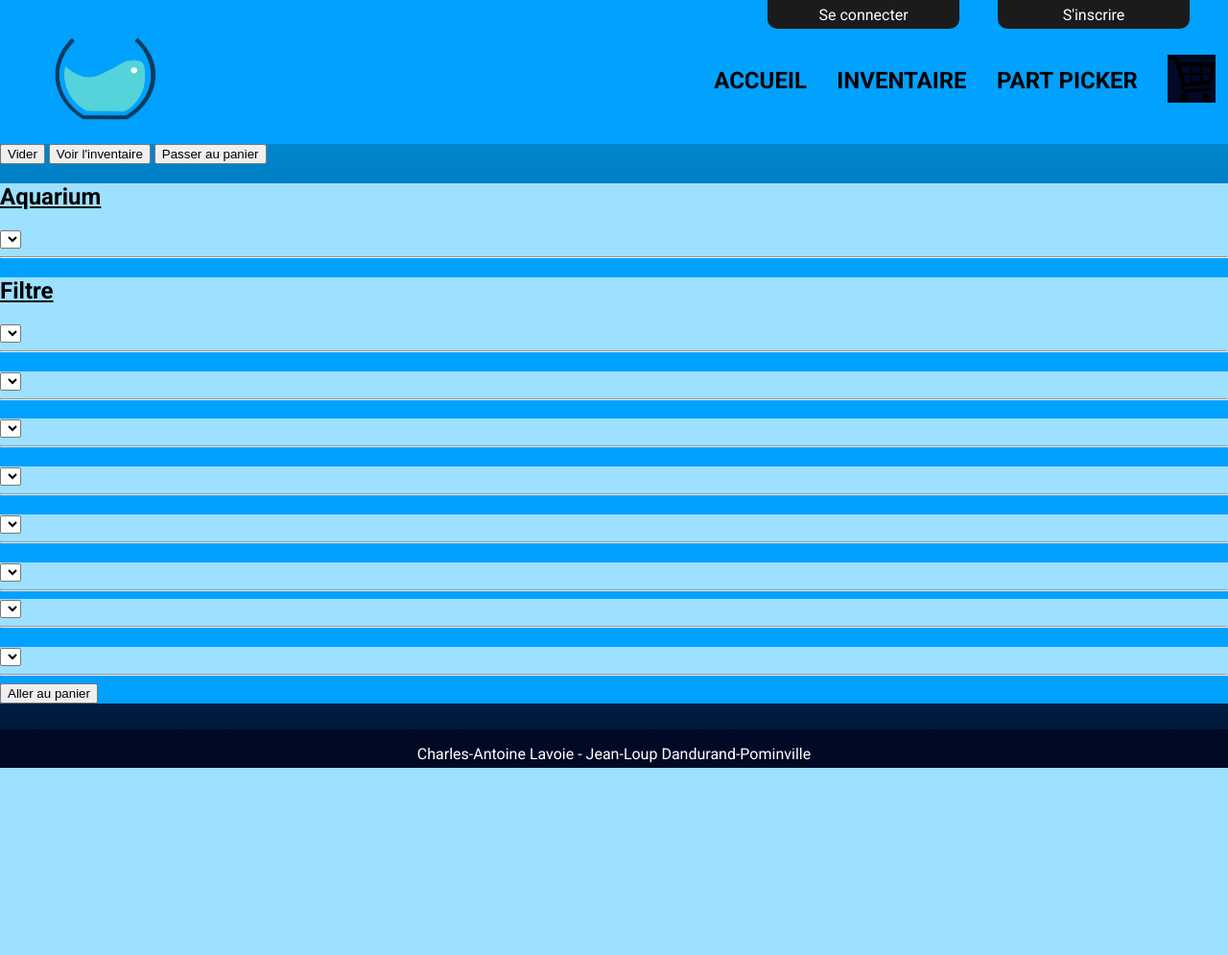
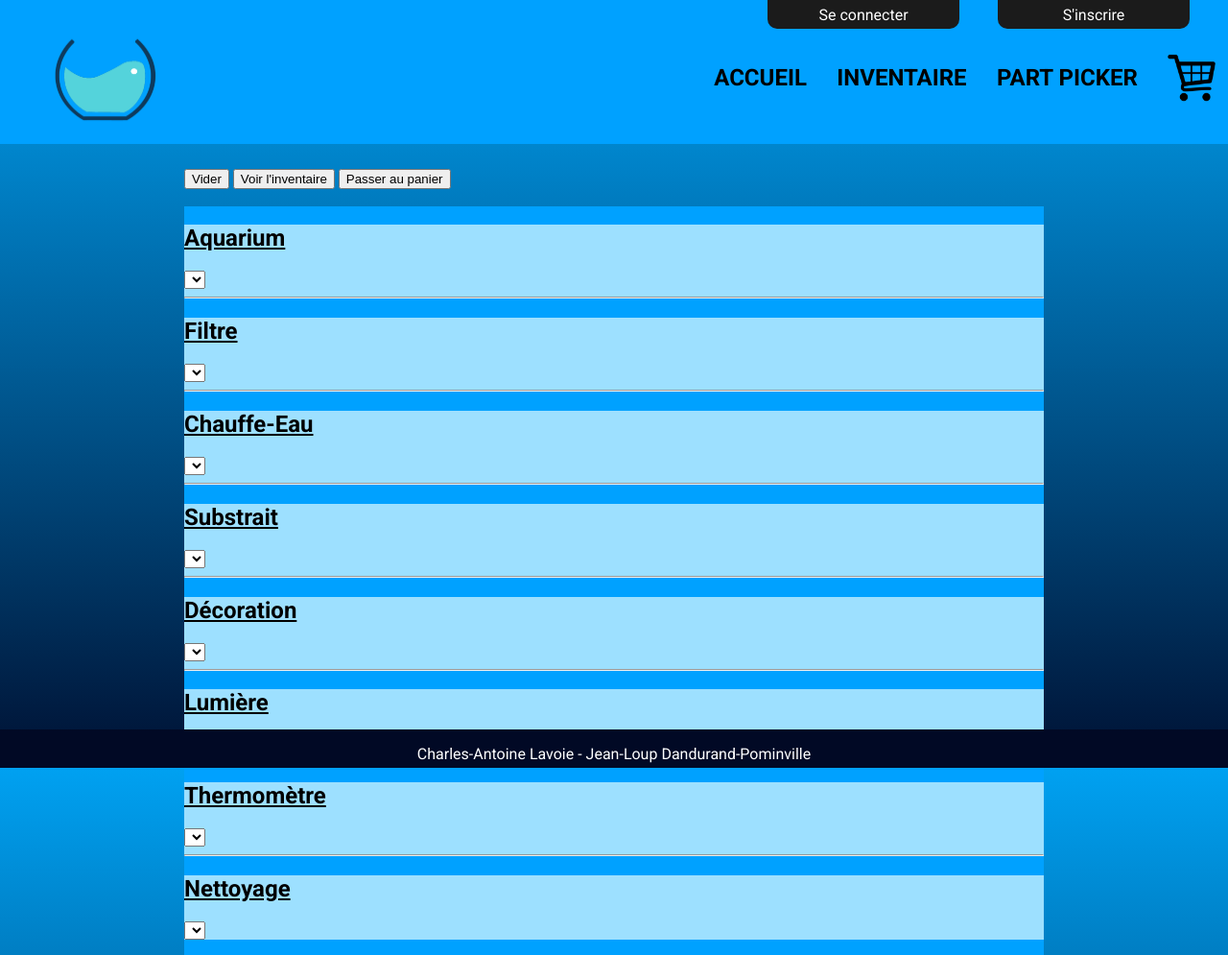
Before and after one commit to Jean-LoupIsReal/ProjetWebAquarium, a PHP site: page /poissonPartPicker.php in a window 1280 px wide. Shown: the whole page at 96% size. Before the commit the page ends 800 px from the top, so only its background shows below. Run offline with PHP 8.4, Linux system fonts and the light colour scheme; lists and menus that the app fills with data are empty; some web fonts are replaced.

Commit message:
sauvegarde

```diff
--- a/classe/classeAquarium.php
+++ b/classe/classeAquarium.php
@@ -22,6 +22,8 @@
         }
     }
 
+    //mode: "ajouter" = bouton ajoute au panier
+    //mode: "supprimer" = bouton supprime du panier
     public function affiche($mode)
     {
         echo "<div class='affichage'>";
--- a/connexion.php
+++ b/connexion.php
@@ -1,5 +1,5 @@
 <!-- connexion au compte -->
-<?php include_once("inc/pretraitement.php") ?>
+<?php include_once("inc/header.php") ?>
 <div class="inscription">
     <h1>Connexion</h1>
 
--- a/css/style.css
+++ b/css/style.css
@@ -255,9 +255,24 @@
 
 /*   CSS POISSONPARTPICKER   */
 
+.section-principale
+{
+    display:flex;
+    flex-direction: column;
+    width: 70%;
+    margin: 2% auto auto auto;
+}
+
+.boutons-fonctions
+{
+    float:left;
+}
+
 .part-picker
 {
+    margin-top:2%;
     background-color: var(--bleupale);
+
 }
 
 .part
@@ -465,19 +480,3 @@
     }
 
 }
-
-
-.panier-paiement
-{
-    flex-direction:column;
-    align-items: center;
-}
-.panier
-{
-    width: 80%;
-    background-color: var(--bleumarin);
-}
-.paiement
-{
-    width:60%;
-}
--- a/inc/header.php
+++ b/inc/header.php
@@ -1,8 +1,5 @@
 <?php
-if (session_status() === PHP_SESSION_NONE) {
-    session_start();
-}
-
+include_once("traitement.php");
 ?>
 
 <!DOCTYPE html>
--- a/inc/pretraitement.php
+++ b/inc/pretraitement.php
@@ -1,4 +1,8 @@
-<?php session_start();
+<?php
+if (session_status() === PHP_SESSION_NONE) {
+    session_start();
+}
+
 include_once("inc/autoloader.php");
 include_once("classe/PDOFactory.php");
 include_once("manager/item_manager.php");
--- a/inventaire.php
+++ b/inventaire.php
@@ -1,4 +1,4 @@
-<?php include_once("inc/pretraitement.php") ?>
+<?php include_once("inc/header.php") ?>
 
 <!-- affiche les éléments selon le filtre du poisson part picker -->
 <div class="inventaire">
--- a/js/script.js
+++ b/js/script.js
@@ -77,9 +77,9 @@
   location.reload();
 }
 
-function supprimerObjet(event)
+function afficherChoix(id)
 {
-  event.target.value;
+
 }
 
 function setCookie(cname, cvalue, exdays) {
--- a/manager/item_manager.php
+++ b/manager/item_manager.php
@@ -11,25 +11,24 @@
 
 
     const SELECT_ALL_AQUARIUMS = "SELECT aquarium.*,  type_aquarium.`type` FROM aquarium
-
-                                  INNER JOIN type_aquarium ON aquarium.no_type_aquarium = type_aquarium.no" ;
+                                    INNER JOIN type_aquarium ON aquarium.no_type_aquarium = type_aquarium.no" ;
 
     const SELECT_ALL_ITEMS = "SELECT item_autre.*,  compagnie.compagnie, type_item.type  FROM item_autre
                               INNER JOIN compagnie ON item_autre.no_compagnie = compagnie.no
                               INNER JOIN type_item ON item_autre.no_type_item = type_item.no
                               WHERE no_type_item =
-                              (SELECT `no` FROM type_item WHERE :type_item LIKE type_item.type)";
+                              (SELECT item_autre.no FROM type_item WHERE :type_item LIKE type_item.type)";
 
-    const SELECT_POISSON_BY_ID = "SELECT * FROM `poisson` where `no` = :_no";
+    const SELECT_POISSON_BY_ID = "SELECT * FROM `poisson` where poisson.no = :_no";
 
     const SELECT_AQUARIUM_BY_ID = "SELECT * FROM aquarium
                                     INNER JOIN type_aquarium ON aquarium.no_type_aquarium = type_aquarium.no
-                                    WHERE `no` = :_no";
+                                    WHERE aquarium.no = :_no";
 
     const SELECT_ITEM_BY_ID = "SELECT item_autre.*, type_item.type, compagnie.compagnie  FROM item_autre
                                INNER JOIN compagnie ON item_autre.no_compagnie = compagnie.no
                                INNER JOIN type_item ON item_autre.no_type_item = type_item.no
-                               WHERE `no` = :_no";
+                               WHERE item_autre.no = :_no";
 
     public function __construct($db) { $this->set_db($db); }
 
@@ -49,15 +48,18 @@
         return $poissonsArray;
     }
 
-    public function getPoissonById($no){
+    public function getPoissonById($no) : Poisson
+    {
         //requete
         $query = $this->_db->prepare(self::SELECT_POISSON_BY_ID);
         //changement de variable
         $query->execute(array("_no" => $no));
         //fetch
-        $poisson = $query->fetcha();
+        $poisson = $query->fetch();
         //s'assure qu'il ne soit pas vide
         assert(!empty($poisson), "L'item n'a pas été trouvé(s) dans la base de données.");
+
+        return new Poisson($poisson);
     }
 
     public function getAquariums() : array{
@@ -71,15 +73,18 @@
         return $aquariumsArray;
     }
 
-    public function getAquariumById($no){
+    public function getAquariumById($no) : Aquarium
+    {
         //requete
         $query = $this->_db->prepare(self::SELECT_AQUARIUM_BY_ID);
         //changement de variable
         $query->execute(array("_no" => $no));
         //fetch
-        $aquarium = $query->fetcha();
+        $aquarium = $query->fetch();
         //s'assure qu'il ne soit pas vide
         assert(!empty($aquarium), "L'item n'a pas été trouvé(s) dans la base de données.");
+
+        return new Aquarium($aquarium);
     }
 
     public function getItems($type_item) : array{
@@ -98,7 +103,8 @@
         return $itemsArray;
     }
 
-    public function getItemById($no){
+    public function getItemById($no) : Item
+    {
         //requete
         $query = $this->_db->prepare(self::SELECT_ITEM_BY_ID);
         //changement de variable
--- a/panier.php
+++ b/panier.php
@@ -1,6 +1,5 @@
 <?php
 include_once("inc/header.php");
-include_once("manager/item_manager.php")
 ?>
 
 <h1 class="titre-panier"><u>Votre Panier</u></h1>
--- a/poissonPartPicker.php
+++ b/poissonPartPicker.php
@@ -3,11 +3,13 @@
 ?>
 
 <article class="section-principale">
+
     <aside class="boutons-fonctions">
         <button>Vider</button>
         <button>Voir l'inventaire</button>
         <button>Passer au panier</button>
     </aside>
+
     <section class="part-picker">
         <form class="picker">
             <div class="part">
@@ -25,58 +27,47 @@
                 <hr>
             </div>
             <div class="part">
-                <h2><u></u></h2>
+                <h2><u>Chauffe-Eau</u></h2>
                 <select>
 
                 </select>
                 <hr>
             </div>
             <div class="part">
-                <h2><u></u></h2>
+                <h2><u>Substrait</u></h2>
                 <select>
 
                 </select>
                 <hr>
             </div>
             <div class="part">
-                <h2><u></u></h2>
+                <h2><u>Décoration</u></h2>
                 <select>
 
                 </select>
                 <hr>
             </div>
             <div class="part">
-                <h2><u></u></h2>
+                <h2><u>Lumière</u></h2>
                 <select>
 
                 </select>
                 <hr>
             </div>
             <div class="part">
-                <h2><u></u></h2>
+                <h2><u>Thermomètre</u></h2>
                 <select>
 
                 </select>
                 <hr>
             </div>
             <div class="part">
-                <label><u></u></label>
+                <h2><u>Nettoyage</u></h2>
                 <select>
 
                 </select>
-                <hr>
-            </div>
-            <div class="part">
-                <h2><u></u></h2>
-                <select>
-
-                </select>
-                <hr>
             </div>
         </form>
-        <span class="prix-paiement">
-            <button onclick=submitPick()>Aller au panier</button>
-        </span>
     </section>
 </article>
 
```
